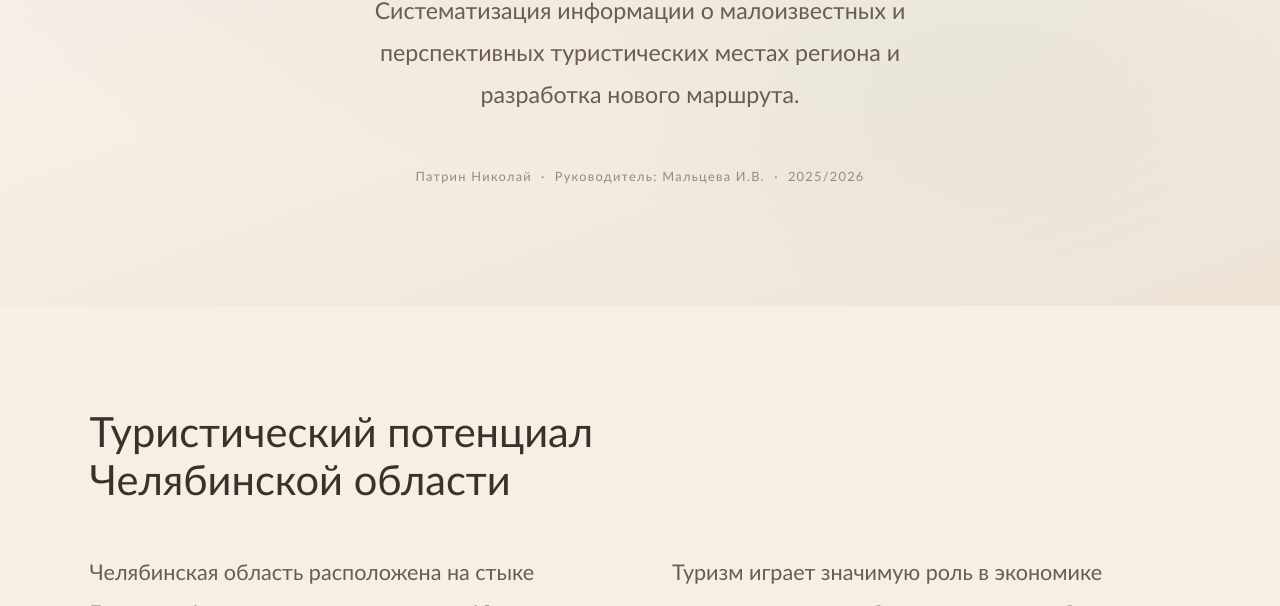
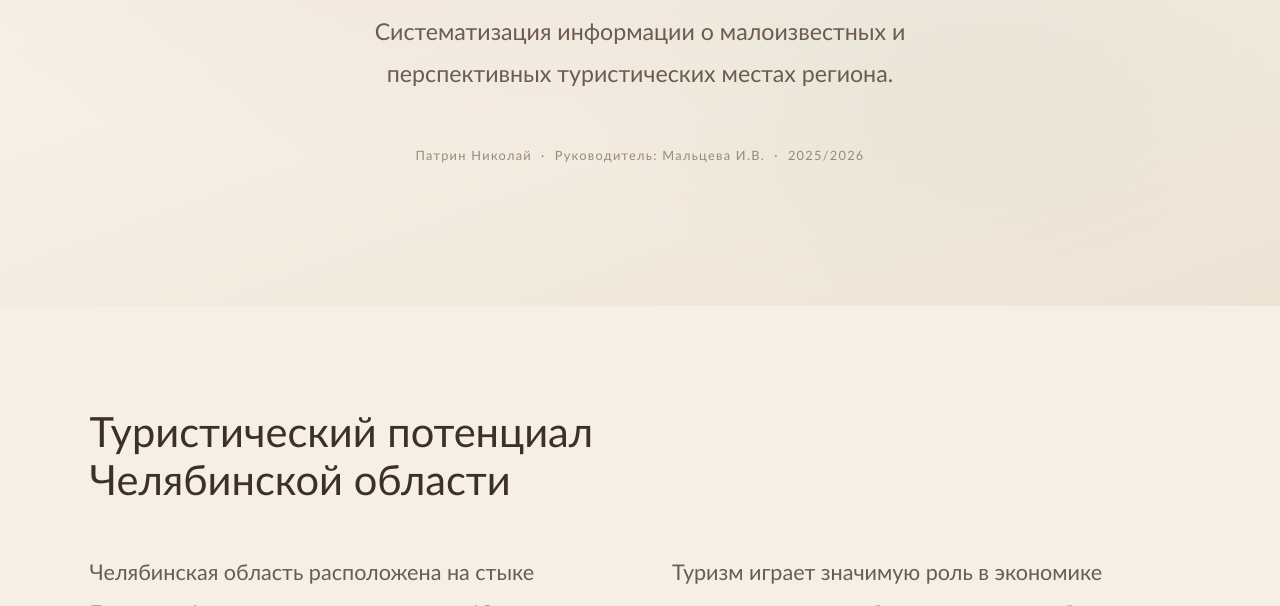
Before and after one commit to rukolpat/kolpat, a plain HTML site: page index.html in a window 1280 px wide. Shown: the part 494-1100 px from the top of the page. Drawn offline with Linux system fonts and the light colour scheme.

Commit message:
Update index.html

```diff
--- a/index.html
+++ b/index.html
@@ -392,7 +392,7 @@
     Непопулярные туристические места<br>Челябинской области
   </h1>
   <p class="hero-desc">
-    Систематизация информации о малоизвестных и перспективных туристических местах региона и разработка нового маршрута.
+    Систематизация информации о малоизвестных и перспективных туристических местах региона.
   </p>
   <p class="hero-meta">Патрин Николай &nbsp;·&nbsp; Руководитель: Мальцева И.В. &nbsp;·&nbsp; 2025/2026</p>
   <div class="hero-scroll">
```
